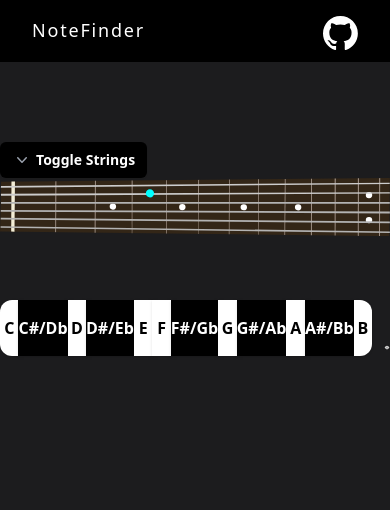
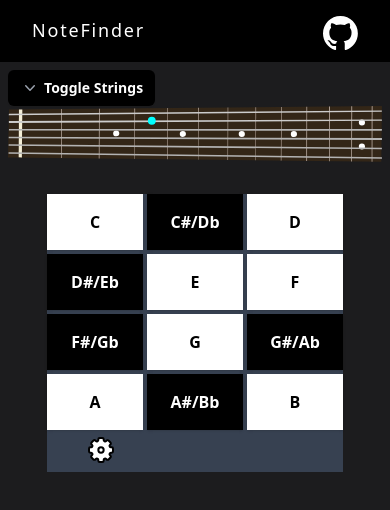
Before and after one commit to THallerJ/notefinder-react, a React (Vite) app: page / in a window 390 px wide. Shown: the top 510 px of the page. Built offline with nearby package versions, Linux system fonts and the light colour scheme.

Commit message:
- Dropdown content now opens using scale transform - Settings icon animation and Dropdown open transition are now in sync - Settings icon fill color now changes rather than its background color - Started to implement Notebutton layout for small screens

```diff
--- a/src/components/form/Dropdown.tsx
+++ b/src/components/form/Dropdown.tsx
@@ -7,15 +7,15 @@ type DropdownProps = {
 
 const Dropdown = ({ button, content, left, right }: DropdownProps) => {
   return (
-    <div className="relative inline-block text-left">
-      <div className="peer">{button}</div>
+    <div className="group relative inline-block">
+      {button}
       <div
-        className={`absolute z-50 mt-2 min-w-[6rem] bg-gray-700 p-4 opacity-0
-        shadow-lg ring-1 ring-inset ring-gray-900 transition-opacity duration-300
-        peer-focus-within:opacity-100 peer-hover:opacity-100
-        ${right && 'right-0'} ${left && 'left-0'}${
-          !left && !right && 'left-1/2 -translate-x-1/2'
-        }`}
+        className={`absolute z-10 mt-0 min-w-[6rem] scale-0 bg-gray-700
+          p-4 shadow-lg ring-1 ring-inset ring-gray-900 duration-150
+          ease-in-out group-focus-within:scale-100 group-hover:scale-100
+          ${right && 'right-0 origin-top-right'}
+          ${left && 'left-0 origin-top-left'}
+          ${!left && !right && 'left-1/2 origin-top -translate-x-1/2'}`}
       >
         {content}
       </div>
--- a/src/components/layouts/Body.tsx
+++ b/src/components/layouts/Body.tsx
@@ -3,7 +3,7 @@ import UserInput from '../user_input/UserInput';
 
 const Body = () => {
   return (
-    <div className="container mx-auto flex max-h-full flex-col  space-y-16  pt-12">
+    <div className="container mx-auto flex max-h-full flex-col space-y-8 p-2 md:space-y-16 md:pt-16">
       <Fretboard />
       <UserInput />
     </div>
--- a/src/components/layouts/Header.tsx
+++ b/src/components/layouts/Header.tsx
@@ -2,7 +2,7 @@ import GithubSvg from '../../assets/github-mark-white.svg';
 
 const Header = () => {
   return (
-    <header className="mb-8 flex justify-between bg-black px-8 pt-4 pb-3">
+    <header className="flex justify-between bg-black px-8 pt-4 pb-3">
       <h1 className="text-lg font-medium tracking-widest text-white">
         NoteFinder
       </h1>
--- a/src/components/user_input/UserInput.tsx
+++ b/src/components/user_input/UserInput.tsx
@@ -6,13 +6,17 @@ import SettingsContent from './components/SettingsContent';
 import CreateNoteButtons from './components/CreateNoteButtons';
 import useNoteButtonData from './hooks/useNoteButtonData';
 
+//  <form className="flex flex-row justify-center">
 const UserInput = () => {
   const [accidentalPref, setAccidentalPref] = useState<Accidental>('BOTH');
   const { state: noteButtonState, dispatch: noteButtonDispatch } =
     useNoteButtonData();
 
   return (
-    <form className="flex flex-row justify-center">
+    <form
+      className="container mx-auto grid w-max grid-cols-3 place-items-center gap-1 bg-gray-700
+         md:flex md:flex-row md:justify-center md:gap-0 md:bg-transparent"
+    >
       <CreateNoteButtons
         accidentalPref={accidentalPref}
         noteButtonData={noteButtonState}
--- a/src/components/user_input/components/NoteButton.tsx
+++ b/src/components/user_input/components/NoteButton.tsx
@@ -18,8 +18,8 @@ const NoteButton = ({
       type="button"
       onClick={onClick}
       className={` w-24 py-4 font-bold shadow
-			${leftRounded ? 'rounded-l-xl' : ''}
-			${rightRounded ? 'rounded-r-xl' : ''}
+			${leftRounded && 'md:rounded-l-xl'}
+			${rightRounded && 'md:rounded-r-xl'}
 			${
         isNatural
           ? 'bg-white text-black hover:bg-gray-300'
--- a/src/components/user_input/components/SettingsButton.tsx
+++ b/src/components/user_input/components/SettingsButton.tsx
@@ -1,15 +1,11 @@
-import SettingsIcon from '../../../assets/settings.svg';
+import { ReactComponent as SettingsIcon } from '../../../assets/settings.svg';
 
 const SettingsButton = () => {
   return (
-    <button type="button" className="group rounded-full focus:bg-gray-700">
-      <img
-        alt="settings button"
-        src={SettingsIcon}
-        height="30"
-        width="30"
-        className="transition-transform duration-700
-        valid:rotate-90 group-hover:rotate-90 group-focus:rotate-90"
+    <button type="button" className="group">
+      <SettingsIcon
+        className="h-8 w-8 transition-transform duration-150 group-focus-within:rotate-180
+          group-hover:rotate-180 group-focus:fill-gray-400"
       />
     </button>
   );
--- a/vite.config.ts
+++ b/vite.config.ts
@@ -6,5 +6,8 @@ export default defineConfig({
   server: {
     port: 5000,
   },
-  plugins: [react(), svgr({ include: '**/*fretboard.svg' })],
+  plugins: [
+    react(),
+    svgr({ include: ['**/*fretboard.svg', '**/*settings.svg'] }),
+  ],
 });
```
